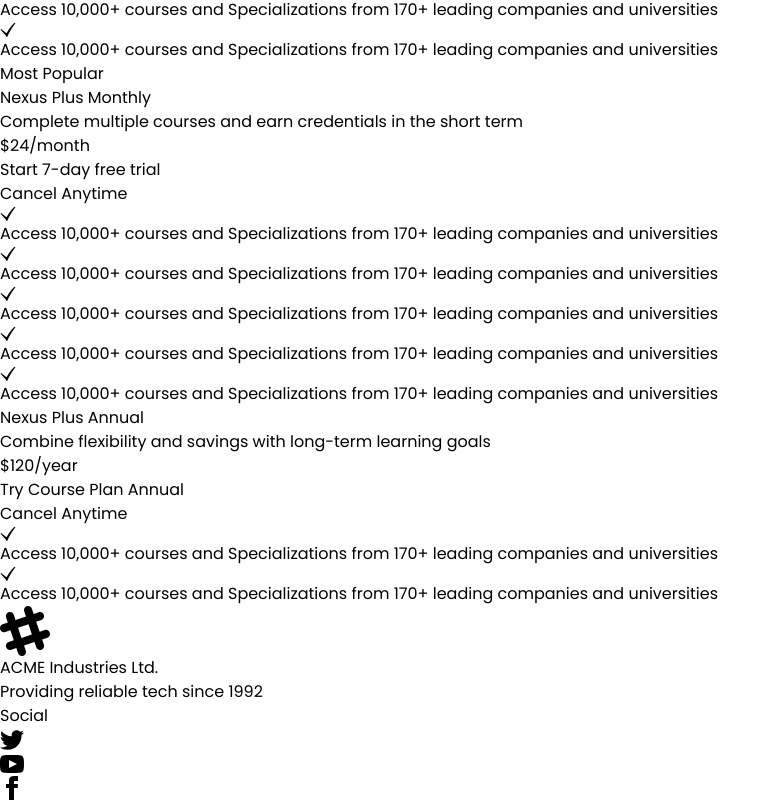
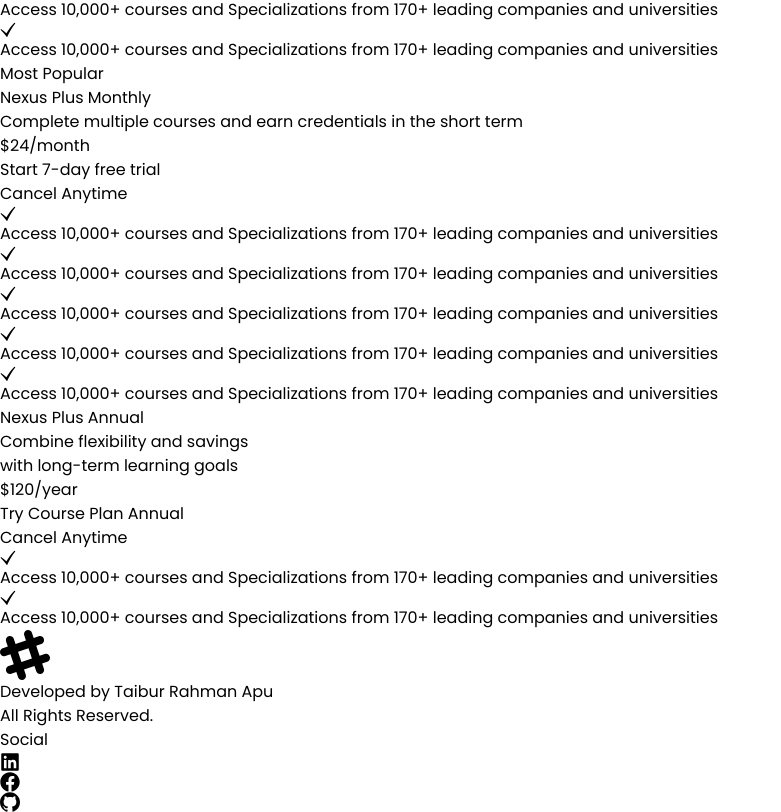
Before and after one commit to 30526/project-nexus, a React (Vite) app: page / in a window 1280 px wide. Shown: the part 8023-8835 px from the top of the page, without its empty margins (0-781 px from the left). Built offline with nearby package versions, Linux system fonts and the light colour scheme; no server answers.

Commit message:
added social links on footer

```diff
--- a/src/components/Footer/Footer.jsx
+++ b/src/components/Footer/Footer.jsx
@@ -1,4 +1,6 @@
 import React from "react";
+import { FaFacebook, FaLinkedin } from "react-icons/fa";
+import { SiGithub } from "react-icons/si";
 
 const Footer = () => {
   return (
@@ -16,47 +18,29 @@ const Footer = () => {
           >
             <path d="M22.672 15.226l-2.432.811.841 2.515c.33 1.019-.209 2.127-1.23 2.456-1.15.325-2.148-.321-2.463-1.226l-.84-2.518-5.013 1.677.84 2.517c.391 1.203-.434 2.542-1.831 2.542-.88 0-1.601-.564-1.86-1.314l-.842-2.516-2.431.809c-1.135.328-2.145-.317-2.463-1.229-.329-1.018.211-2.127 1.231-2.456l2.432-.809-1.621-4.823-2.432.808c-1.355.384-2.558-.59-2.558-1.839 0-.817.509-1.582 1.327-1.846l2.433-.809-.842-2.515c-.33-1.02.211-2.129 1.232-2.458 1.02-.329 2.13.209 2.461 1.229l.842 2.515 5.011-1.677-.839-2.517c-.403-1.238.484-2.553 1.843-2.553.819 0 1.585.509 1.85 1.326l.841 2.517 2.431-.81c1.02-.33 2.131.211 2.461 1.229.332 1.018-.21 2.126-1.23 2.456l-2.433.809 1.622 4.823 2.433-.809c1.242-.401 2.557.484 2.557 1.838 0 .819-.51 1.583-1.328 1.847m-8.992-6.428l-5.01 1.675 1.619 4.828 5.011-1.674-1.62-4.829z"></path>
           </svg>
-          <p>
-            ACME Industries Ltd.
+          <p className="mt-2">
+            Developed by Taibur Rahman Apu
             <br />
-            Providing reliable tech since 1992
+            All Rights Reserved.
           </p>
         </aside>
         <nav>
           <h6 className="footer-title">Social</h6>
           <div className="grid grid-flow-col gap-4">
-            <a>
-              <svg
-                xmlns="http://www.w3.org/2000/svg"
-                width="24"
-                height="24"
-                viewBox="0 0 24 24"
-                className="fill-current"
-              >
-                <path d="M24 4.557c-.883.392-1.832.656-2.828.775 1.017-.609 1.798-1.574 2.165-2.724-.951.564-2.005.974-3.127 1.195-.897-.957-2.178-1.555-3.594-1.555-3.179 0-5.515 2.966-4.797 6.045-4.091-.205-7.719-2.165-10.148-5.144-1.29 2.213-.669 5.108 1.523 6.574-.806-.026-1.566-.247-2.229-.616-.054 2.281 1.581 4.415 3.949 4.89-.693.188-1.452.232-2.224.084.626 1.956 2.444 3.379 4.6 3.419-2.07 1.623-4.678 2.348-7.29 2.04 2.179 1.397 4.768 2.212 7.548 2.212 9.142 0 14.307-7.721 13.995-14.646.962-.695 1.797-1.562 2.457-2.549z"></path>
-              </svg>
+            <a
+              target="blank"
+              href="https://www.linkedin.com/in/taibur-rahman-apu/"
+            >
+              <FaLinkedin size={20} />
             </a>
-            <a>
-              <svg
-                xmlns="http://www.w3.org/2000/svg"
-                width="24"
-                height="24"
-                viewBox="0 0 24 24"
-                className="fill-current"
-              >
-                <path d="M19.615 3.184c-3.604-.246-11.631-.245-15.23 0-3.897.266-4.356 2.62-4.385 8.816.029 6.185.484 8.549 4.385 8.816 3.6.245 11.626.246 15.23 0 3.897-.266 4.356-2.62 4.385-8.816-.029-6.185-.484-8.549-4.385-8.816zm-10.615 12.816v-8l8 3.993-8 4.007z"></path>
-              </svg>
+            <a
+              target="blank"
+              href="https://www.facebook.com/taibur.rahman.227161/"
+            >
+              <FaFacebook size={20} />
             </a>
-            <a>
-              <svg
-                xmlns="http://www.w3.org/2000/svg"
-                width="24"
-                height="24"
-                viewBox="0 0 24 24"
-                className="fill-current"
-              >
-                <path d="M9 8h-3v4h3v12h5v-12h3.642l.358-4h-4v-1.667c0-.955.192-1.333 1.115-1.333h2.885v-5h-3.808c-3.596 0-5.192 1.583-5.192 4.615v3.385z"></path>
-              </svg>
+            <a target="blank" href="https://github.com/30526">
+              <SiGithub size={20} />
             </a>
           </div>
         </nav>
--- a/src/components/PricingCard/PricingCard.jsx
+++ b/src/components/PricingCard/PricingCard.jsx
@@ -3,21 +3,19 @@ import { GiCheckMark } from "react-icons/gi";
 
 const PricingCard = () => {
   return (
-    <div className="flex flex-col md:flex-row justify-center items-center gap-4 pb-30 py-10 bg-blue-50">
+    <div className="flex flex-col md:flex-row justify-center items-center gap-4 pb-30 py-10 bg-blue-50 px-4">
       <div className="w-sm pb-15 bg-white h-fit translate-y-8 mb-15">
         <div className="py-6">
           <h2 className="text-2xl font-bold my-5 text-center">
-           Single learning program
+            Single learning program
           </h2>
           <p className="text-center mb-15">
-           Learn a single topic or skill and earn a credential
+            Learn a single topic or skill and earn a credential
           </p>
           <p className="text-4xl font-semibold text-center">
             $16-20/<span className="text-[22px]">month</span>
           </p>
-          <div className="flex justify-center">
-
-          </div>
+          <div className="flex justify-center"></div>
           <p className="font-semibold text-xl text-center">Cancel Anytime</p>
         </div>
         <div className="border border-gray-200 mt-20 mb-10"></div>
@@ -144,14 +142,14 @@ const PricingCard = () => {
             Nexus Plus Annual
           </h2>
           <p className="text-center mb-15">
-           Combine flexibility and savings with long-term learning goals
+            Combine flexibility and savings <br /> with long-term learning goals
           </p>
           <p className="text-4xl font-semibold text-center">
             $120/<span className="text-[22px]">year</span>
           </p>
           <div className="flex justify-center">
             <button className="my-6 py-4 rounded-xl cursor-pointer font-medium border-1 text-blue-600 border-blue-600 text-blue px-12">
-             Try Course Plan Annual
+              Try Course Plan Annual
             </button>
           </div>
           <p className="font-semibold text-xl text-center">Cancel Anytime</p>
@@ -177,7 +175,6 @@ const PricingCard = () => {
             Access 10,000+ courses and Specializations from 170+ leading
             companies and universities
           </p>
-
         </div>
       </div>
     </div>
```
